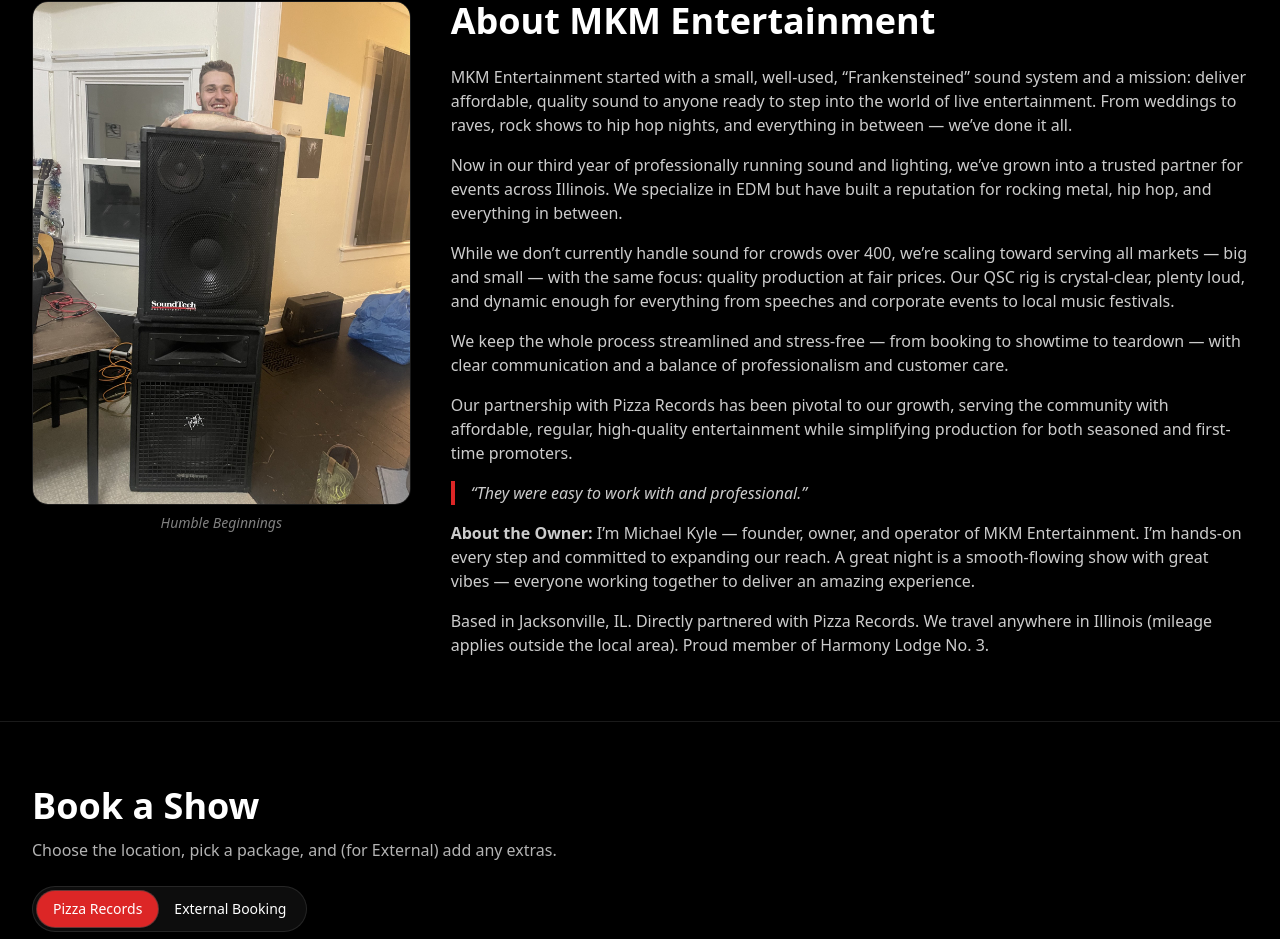
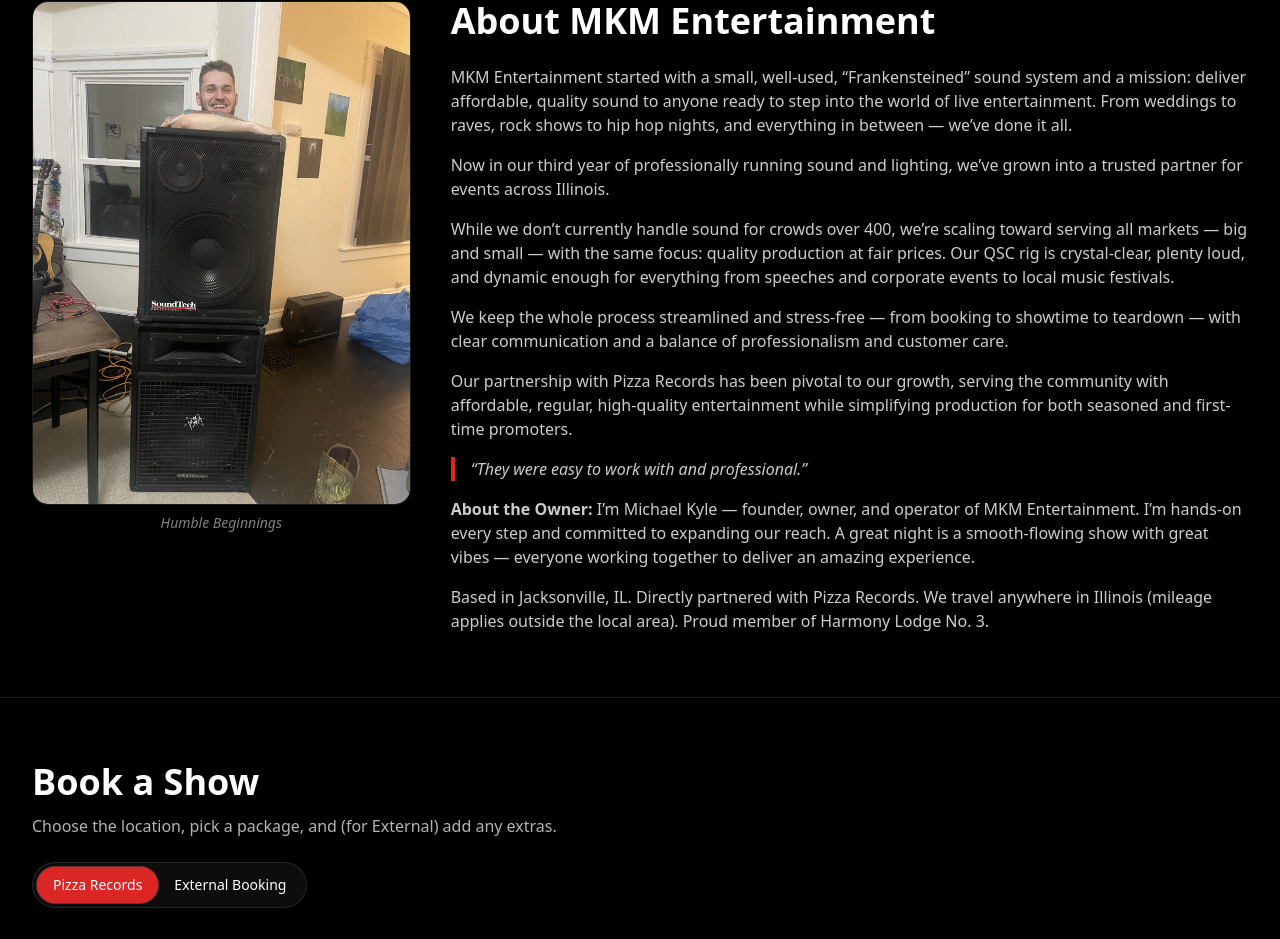
Before and after one commit to mdog48765/mkm-site, a React (Vite) app: page / in a window 1280 px wide. Shown: the part 1218-2157 px from the top of the page. Built offline with nearby package versions, Linux system fonts and the light colour scheme.

Commit message:
update to the about-me section

```diff
--- a/src/App.jsx
+++ b/src/App.jsx
@@ -237,8 +237,7 @@
               </p>
               <p>
                 Now in our third year of professionally running sound and lighting, we’ve grown into a trusted partner
-                for events across Illinois. We specialize in EDM but have built a reputation for rocking metal,
-                hip hop, and everything in between.
+                for events across Illinois.
               </p>
               <p>
                 While we don’t currently handle sound for crowds over 400, we’re scaling toward serving all markets — big
```
